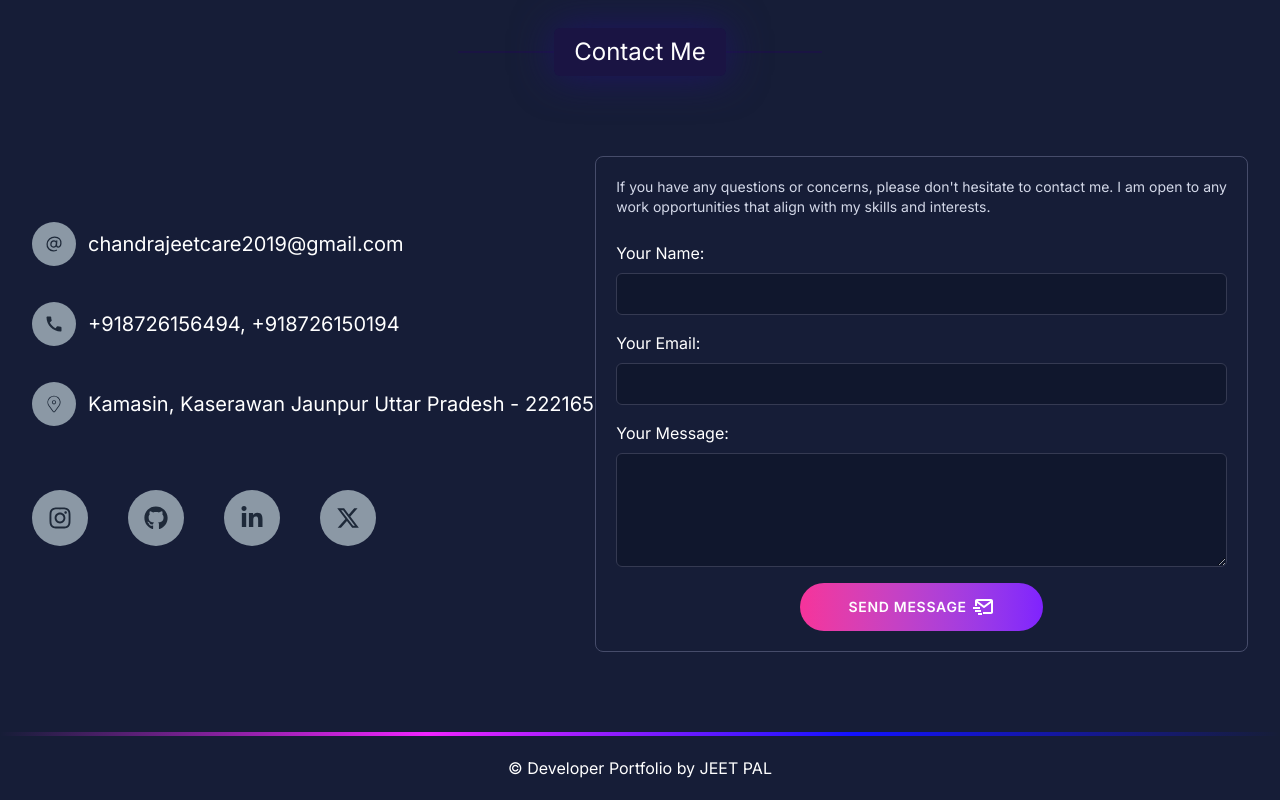
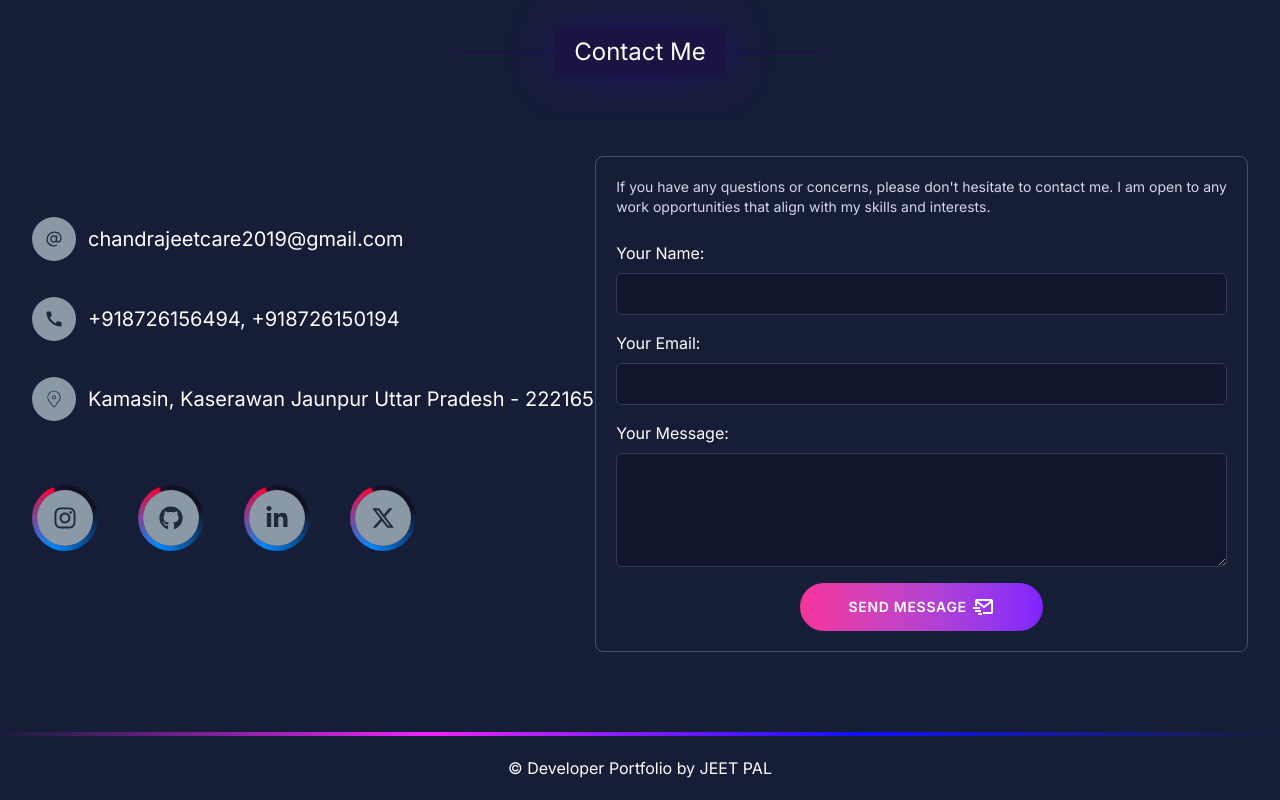
Before and after one commit to jeetpal000/MY_PORTFOLIO, a React (Vite) app: page /projects in a window 1280 px wide. Shown: the part 1436-2236 px from the top of the page. Built offline with nearby package versions, Linux system fonts and the light colour scheme; a web font is replaced by a local one.

Commit message:
adding border in picture

```diff
--- a/src/components/Contact.jsx
+++ b/src/components/Contact.jsx
@@ -61,6 +61,7 @@ const Contact = () => {
           </p>
         </div>
         <div data-aos="fade-up"  class="mt-8 lg:mt-16 flex items-center gap-5 lg:gap-10 max-sm:justify-between">
+          <div className="box flex items-center justify-center rounded-full">
           <a
             className="bg-[#8b98a5] p-4 max-sm:p-3 rounded-full text-gray-800 text-2xl hover:bg-[#16F2B3] duration-100 hover:scale-105"
             target="_blank"
@@ -68,6 +69,8 @@ const Contact = () => {
           >
             <FaInstagram />
           </a>
+          </div>
+         <div className="box flex items-center justify-center rounded-full">
           <a
             className="bg-[#8b98a5] p-4 max-sm:p-3 rounded-full text-gray-800 text-2xl hover:bg-[#16F2B3] duration-100 hover:scale-105"
             target="_blank"
@@ -75,6 +78,8 @@ const Contact = () => {
           >
             <FaGithub />
           </a>
+          </div>
+           <div className="box flex items-center justify-center rounded-full">
           <a
             className="bg-[#8b98a5] p-4 max-sm:p-3 rounded-full text-gray-800 text-2xl hover:bg-[#16F2B3] duration-100 hover:scale-105"
             target="_blank"
@@ -82,6 +87,8 @@ const Contact = () => {
           >
             <FaLinkedinIn />
           </a>
+          </div>
+           <div className="box flex items-center justify-center rounded-full">
           <a
             className="bg-[#8b98a5] p-4 max-sm:p-3 rounded-full text-gray-800 text-2xl hover:bg-[#16F2B3] duration-100 hover:scale-105"
             target="_blank"
@@ -89,6 +96,7 @@ const Contact = () => {
           >
             <FaXTwitter />
           </a>
+          </div>
         </div>
       </div>
       <div  className="max-w-3xl mt-10 text-white rounded-lg border border-[#464c6a] p-3 lg:p-5">
--- a/src/index.css
+++ b/src/index.css
@@ -211,10 +211,11 @@ html, body{
   background-position: center center;
 
   animation: bg-spin 3s linear infinite;
+  z-index: -1;
 }
 
 .box:hover {
-  /* animation-play-state: paused; */
+  animation-play-state: paused;
 }
 
 @keyframes bg-spin {
```
